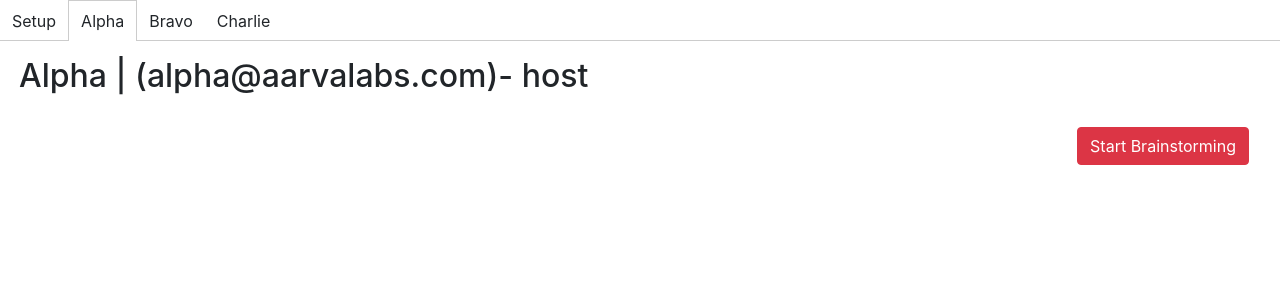
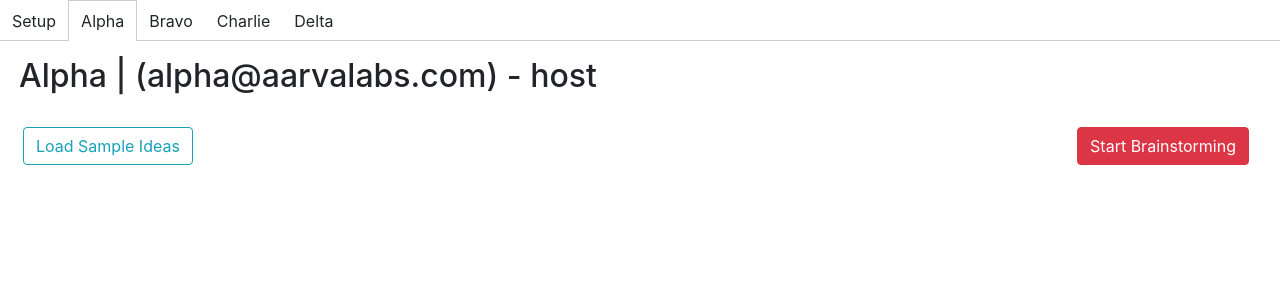
Before and after one commit to santhoshsram/zync-activity-sandbox, a React (Create React App) app: page / in a window 1280 px wide. Both pictures are taken after a click on the element "Alpha". Shown: the top 300 px of the page. Built offline with nearby package versions, Linux system fonts and the light colour scheme.

Commit message:
added ability to load sample ideas for easy testing

```diff
--- a/src/App.js
+++ b/src/App.js
@@ -94,6 +94,11 @@ const initMeetingState = {
       "charlie@aarvalabs.com": {
         userId: "charlie@aarvalabs.com",
         userName: "Charlie",
+        role: "guest"
+      },
+      "delta@aarvalabs.com": {
+        userId: "delta@aarvalabs.com",
+        userName: "Delta",
         role: "guest"
       }
     }
--- a/src/brainstorm/Brainstorm.jsx
+++ b/src/brainstorm/Brainstorm.jsx
@@ -10,18 +10,21 @@ import {
   START_ROUND_ROBIN,
   MOVE_TO_NEXT_ROUND_RR,
   START_CONVERGING,
+  LOAD_SAMPLE_IDEAS,
   addIdea,
   deleteIdea,
   updateIdea,
   startIdeation,
   startRoundRobin,
   nextRoundRR,
-  startConverging
+  startConverging,
+  loadSampleIdeas
 } from "./BrainstormActions"
 
 import Ideate from "./Ideate"
 import RoundRobin from "./RoundRobin"
 import NotStarted from "./NotStarted"
+import { sampleIdeas } from "./sampleIdeas"
 
 const ID_LEN = 11
 const BRAINSTORM_NOT_STARTED = "BRAINSTORM_NOT_STARTED"
@@ -53,6 +56,13 @@ const idea = {
 const activityReducer = (state, action) => {
   const { type, payload } = action
   switch (type) {
+    case LOAD_SAMPLE_IDEAS: {
+      const { sampleIdeas } = payload
+      return {
+        ...state,
+        ideas: sampleIdeas
+      }
+    }
     case ADD_IDEA: {
       const { ideaContent, creator } = payload
       const id = nanoid(ID_LEN)
@@ -140,8 +150,17 @@ const Activity = ({ activity, users, user, dispatch }) => {
   return (
     <div className="container-fluid">
       <h2 className="mb-3 mt-3 ml-1">
-        {userName} | ({userId})- {role}
+        {userName} | ({userId}) - {role}
       </h2>
+      {role === "host" && (
+        <button
+          type="button"
+          className="ml-2 mt-3 btn btn-outline-info float-left"
+          onClick={() => dispatch(loadSampleIdeas(sampleIdeas))}
+        >
+          Load Sample Ideas
+        </button>
+      )}
 
       {(() => {
         switch (activity.currentStage) {
--- a/src/brainstorm/BrainstormActions.js
+++ b/src/brainstorm/BrainstormActions.js
@@ -58,3 +58,14 @@ Action to start BRAINSTORM_IDEATE step
 */
 export const START_CONVERGING = "START_CONVERGING"
 export const startConverging = () => ({ type: START_CONVERGING })
+
+/*
+Action to load sample ideas
+*/
+export const LOAD_SAMPLE_IDEAS = "LOAD_SAMPLE_IDEAS"
+export const loadSampleIdeas = (sampleIdeas) => ({
+  type: LOAD_SAMPLE_IDEAS,
+  payload: {
+    sampleIdeas
+  }
+})
--- a/src/brainstorm/sampleIdeas.js
+++ b/src/brainstorm/sampleIdeas.js
@@ -1,51 +1,42 @@
 export const sampleIdeas = [
   {
-    ideaId: "idea-1",
-    ideaContent: "This is an idea",
-    creator: "alpha@aarvalabs.com",
-    assignee: "alpha@aarvalabs.com",
-    comments: [
-      {
-        commenter: "beta@aarvalabs.com",
-        comment: "nice idea"
-      },
-      {
-        commenter: "charlie@aarvalabs.com",
-        comment: "let me make it a better idea, by adding sprinkling some magic"
-      }
-    ]
+    id: "pcncQ9P_O90",
+    ideaContent: "alpha idea 1",
+    creator: "alpha@aarvalabs.com"
   },
   {
-    ideaId: "idea-2",
-    ideaContent:
-      "This is a really long idea. Let us see if there is space to fit this idea in the sticky.",
-    creator: "beta@aarvalabs.com",
-    assignee: "beta@aarvalabs.com",
-    comments: [
-      {
-        commenter: "alpha@aarvalabs.com",
-        comment: "nice idea"
-      },
-      {
-        commenter: "charlie@aarvalabs.com",
-        comment: "let me make it a better idea, by adding sprinkling some magic"
-      }
-    ]
+    id: "_QjzWgA4tED",
+    ideaContent: "alpha idea 2",
+    creator: "alpha@aarvalabs.com"
   },
   {
-    ideaId: "idea-3",
-    ideaContent: "Ideas are dime a dozen, execution is what matters.",
-    creator: "charlie@aarvalabs.com",
-    assignee: "charlie@aarvalabs.com",
-    comments: [
-      {
-        commenter: "alpha@aarvalabs.com",
-        comment: "nice idea"
-      },
-      {
-        commenter: "beta@aarvalabs.com",
-        comment: "let me make it a better idea, by adding sprinkling some magic"
-      }
-    ]
+    id: "IYXd1N-aatb",
+    ideaContent: "bravo idea 1",
+    creator: "bravo@aarvalabs.com"
+  },
+  {
+    id: "0sV9zIPLbqa",
+    ideaContent: "bravo idea 2",
+    creator: "bravo@aarvalabs.com"
+  },
+  {
+    id: "yfYX04JeX3H",
+    ideaContent: "charlie idea 1",
+    creator: "charlie@aarvalabs.com"
+  },
+  {
+    id: "7ULXy5jyNlq",
+    ideaContent: "charlie idea 2",
+    creator: "charlie@aarvalabs.com"
+  },
+  {
+    id: "MOCcv0M-HQU",
+    ideaContent: "delta idea 1",
+    creator: "delta@aarvalabs.com"
+  },
+  {
+    id: "k5uX81czkHd",
+    ideaContent: "delta idea 2",
+    creator: "delta@aarvalabs.com"
   }
 ]
```
